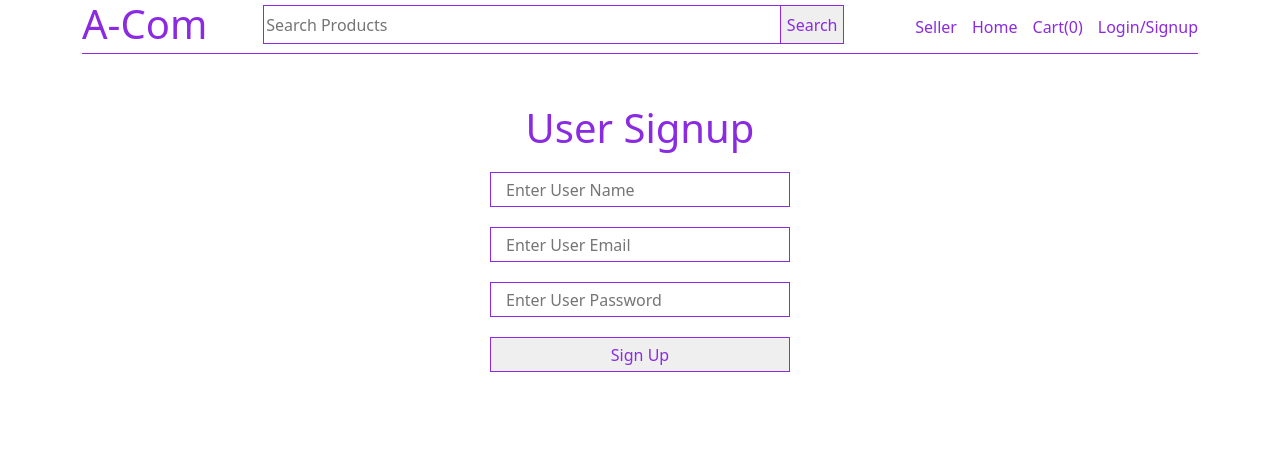
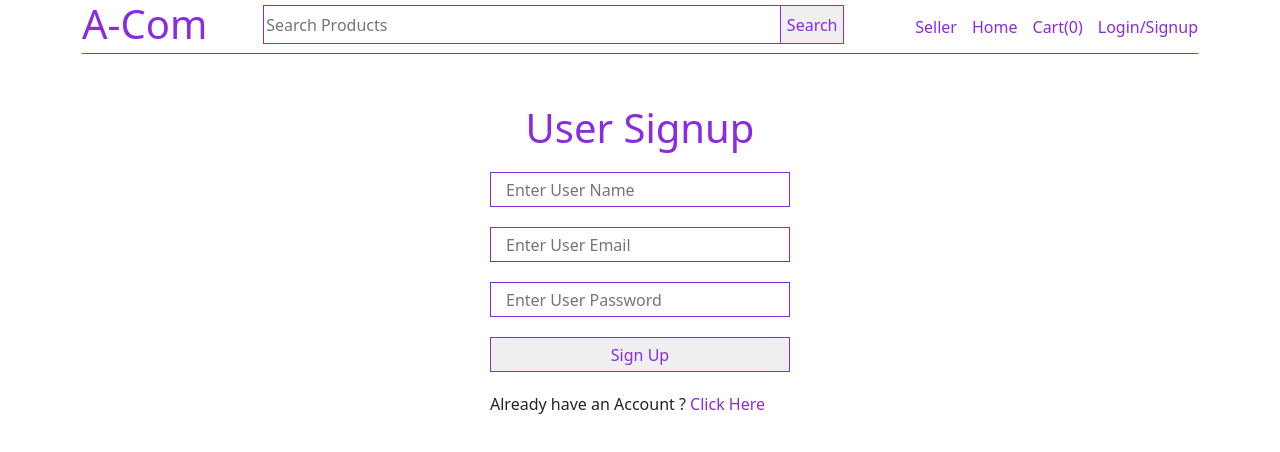
Before and after one commit to abhay113/ecommere-ng, an Angular app: page /login in a window 1280 px wide. Shown: the top 452 px of the page. Built offline with nearby package versions, Linux system fonts and the light colour scheme.

Commit message:
added login form

```diff
--- a/src/app/components/seller/seller.component.scss
+++ b/src/app/components/seller/seller.component.scss
@@ -13,7 +13,6 @@
     font-size: 14px;
     margin-top: 20px;
     text-align: center;
-
 }
 
 .toggle-action span {
--- a/src/app/components/user-auth/user-auth.component.html
+++ b/src/app/components/user-auth/user-auth.component.html
@@ -1,4 +1,5 @@
 <div class="user-auth">
+    <div *ngIf="!showLogin" class="signup">
         <h1>User Signup</h1>
         <p>{{signUpMessage}}</p>
         <form #userSignUp="ngForm" class="common-form" (ngSubmit)="signUp(userSignUp.value)">
@@ -6,5 +7,17 @@
             <input type="text" class="form-input" name="email" placeholder="Enter User Email" ngModel /><input
                 type="password" class="form-input" name="password" placeholder="Enter User Password" ngModel />
             <button class="form-button">Sign Up</button>
+            <p class="toggle-option">Already have an Account ? <a (click)="openLogin()">Click Here</a></p>
         </form>
     </div>
+
+    <div *ngIf="showLogin" class="login">
+        <h1>User Login</h1>
+        <form #userLogin="ngForm" class="common-form" (ngSubmit)="login(userLogin.value)">
+            <input type="text" class="form-input" name="email" placeholder="Enter User Email" ngModel /><input
+                type="password" class="form-input" name="password" placeholder="Enter User Password" ngModel />
+            <button class="form-button">Login</button>
+            <p class="toggle-option">Don't have an Account ? <a (click)="openSignUp()">Click Here</a></p>
+        </form>
+    </div>
+</div>
--- a/src/app/components/user-auth/user-auth.component.scss
+++ b/src/app/components/user-auth/user-auth.component.scss
@@ -4,3 +4,16 @@
     color: blueviolet;
     text-align: center;
 }
+
+.user-auth {
+    margin-bottom: 100px;
+}
+
+.user-auth a {
+    color: blueviolet;
+    cursor: pointer;
+}
+
+.toggle-option {
+    margin-top: 20px;
+}
--- a/src/app/components/user-auth/user-auth.component.ts
+++ b/src/app/components/user-auth/user-auth.component.ts
@@ -2,6 +2,7 @@ import { Component } from '@angular/core';
 import { signUp } from '../../data/sign-up';
 import { UserService } from '../../services/user.service';
 import { Router } from '@angular/router';
+import { login } from '../../data/log-in';
 
 @Component({
   selector: 'app-user-auth',
@@ -10,9 +11,20 @@ import { Router } from '@angular/router';
 })
 export class UserAuthComponent {
   signUpMessage: string | undefined = '';
+  showLogin: boolean = false;
 
   constructor(private userService: UserService, private router: Router) {}
   signUp(data: signUp) {
     this.userService.userSignUp(data);
   }
+
+  login(data: login) {
+    console.warn(data);
+  }
+  openSignUp() {
+    this.showLogin = false;
+  }
+  openLogin() {
+    this.showLogin = true;
+  }
 }
```
Lines whose indentation alone changed are shown as unchanged.
